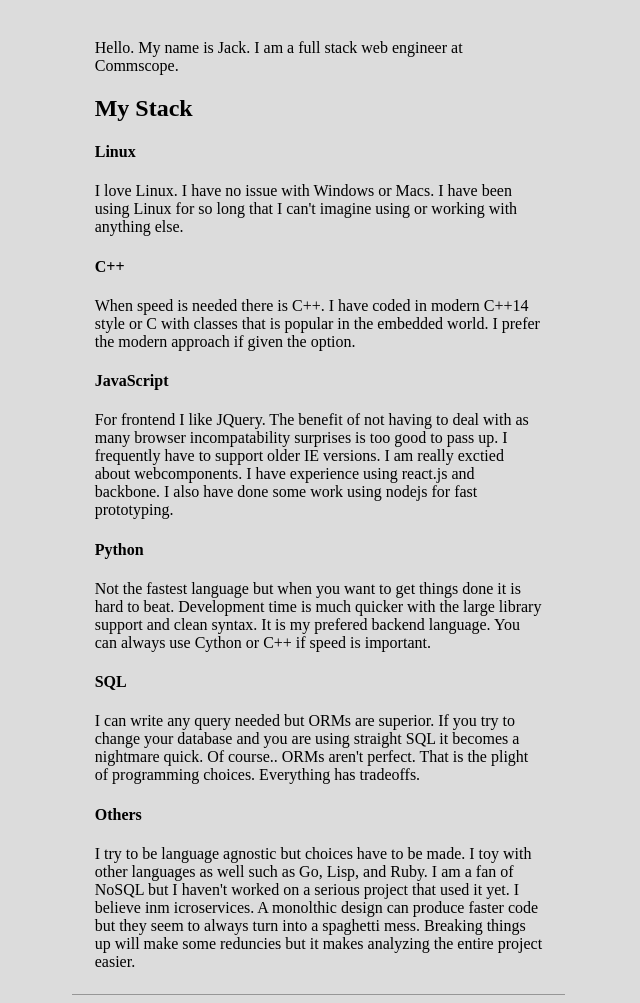
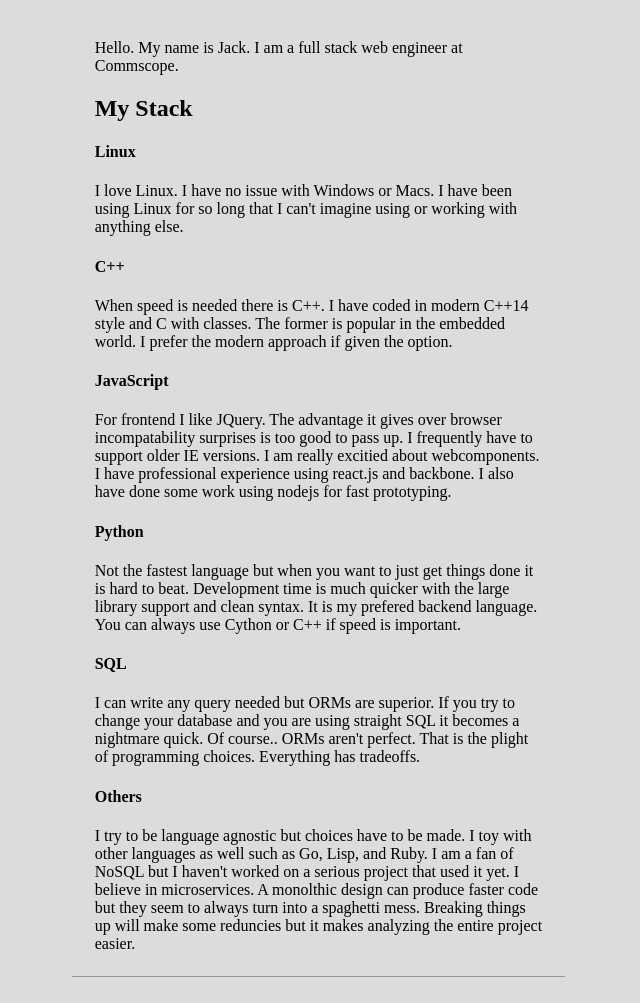
Before and after one commit to banjocat/mywebsite, a Flask app: page / in a window 1280 px wide. Shown: the part 199-1202 px from the top of the page, without its empty margins (0-640 px from the left). After the commit the page ends 1176 px from the top, so only its background shows below. Run offline with Flask 2, Linux system fonts and the light colour scheme; some libraries are stand-ins or nearby versions.

Commit message:
Main page: Update grammar

```diff
--- a/templates/index.html
+++ b/templates/index.html
@@ -8,18 +8,18 @@
 I love Linux. I have no issue with Windows or Macs. I have been using Linux
 for so long that I can't imagine using or working with anything else.
 <h4>C++</h4>
-When speed is needed there is C++. I have coded in modern C++14 style or C
-with classes that is popular in the embedded world.
+When speed is needed there is C++. I have coded in modern C++14 style and C
+with classes. The former is popular in the embedded world.
 I prefer the modern approach if given the option.
 <h4>JavaScript</h4>
 For frontend I like JQuery. The
-benefit of not having to deal with as many browser incompatability surprises
+advantage it gives over browser incompatability surprises
 is too good to pass up. I frequently have to support older IE versions.
-I am really exctied about webcomponents.
-I have experience using react.js and backbone. I also have done some work
+I am really excitied about webcomponents.
+I have professional experience using react.js and backbone. I also have done some work
 using nodejs for fast prototyping.
 <h4>Python</h4>
-Not the fastest language but when you want to get things done it is hard to beat.
+Not the fastest language but when you want to just get things done it is hard to beat.
 Development time is much quicker with the large library support and clean syntax.
 It is my prefered backend language.  You can always use Cython or C++ if speed is important.
 <h4>SQL</h4>
@@ -30,7 +30,7 @@ That is the plight of programming choices. Everything has tradeoffs.
 I try to be language agnostic but choices have to be made.
 I toy with other languages as well such as Go, Lisp, and Ruby.
 I am a fan of NoSQL but I haven't worked on a serious project that used it yet.
-I believe inm icroservices. A monolthic design can produce
+I believe in microservices. A monolthic design can produce
 faster code but they seem to always turn into a spaghetti mess. Breaking things
 up will make some reduncies but it makes analyzing the entire project easier.
 </article>
```
